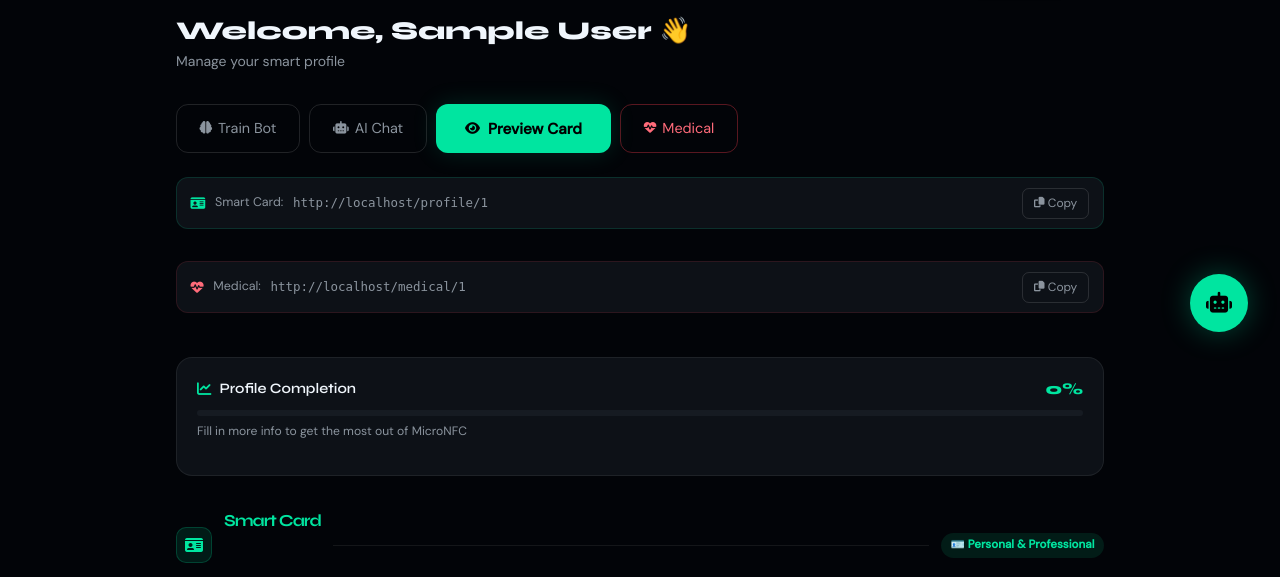
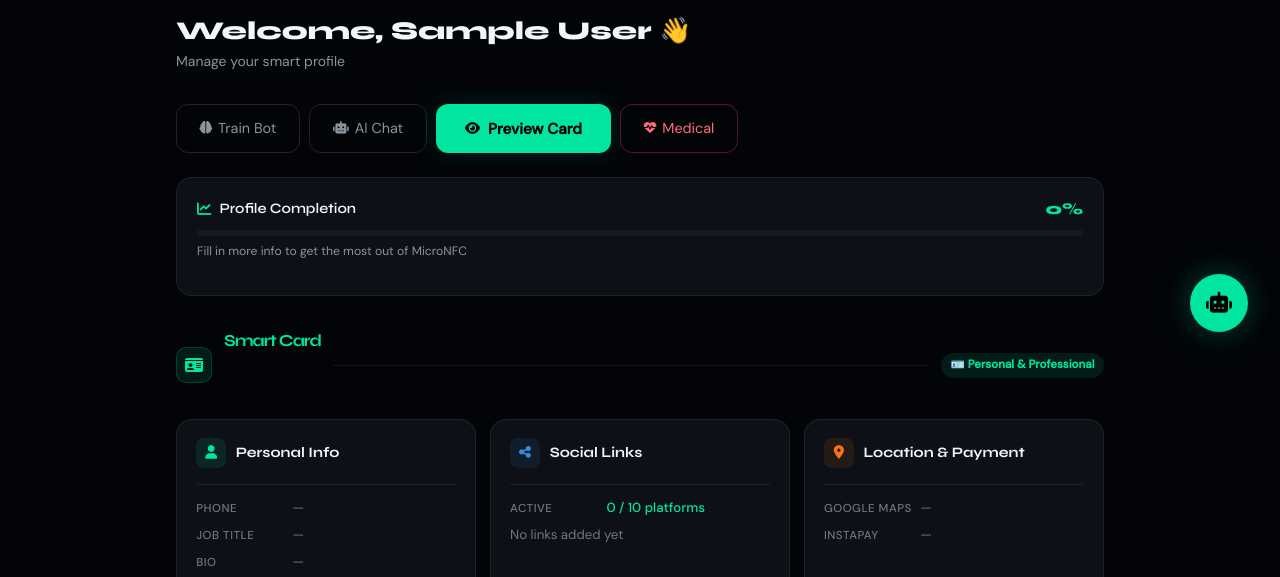
Before and after one commit to MostafaAlwakel/micronfc, a Flask app: page /dashboard in a window 1280 px wide. Shown: the part 436-1013 px from the top of the page. Run offline with Flask 3, Linux system fonts and the light colour scheme; the visitor is signed in with stand-in values (Sample User, id 1); data that the repository does not hold is empty.

Commit message:
Update dashboard.html

```diff
--- a/templates/dashboard.html
+++ b/templates/dashboard.html
@@ -395,25 +395,6 @@
     </div>
   </div>
 
-  <!-- ── Share Links ── -->
-  <div class="share-bars">
-    <div class="share-bar" style="border-color:rgba(0,229,160,0.15);">
-      <i class="fa fa-id-card" style="color:var(--accent); font-size:0.82rem; flex-shrink:0;"></i>
-      <span style="font-size:0.78rem; color:var(--muted); white-space:nowrap; flex-shrink:0;">Smart Card:</span>
-      <span id="share-link" class="share-link">{{ request.host_url }}profile/{{ user.id }}</span>
-      <button onclick="copyLink('share-link','copy-btn-1')" id="copy-btn-1" class="copy-btn">
-        <i class="fa fa-copy fa-sm"></i> Copy
-      </button>
-    </div>
-    <div class="share-bar" style="border-color:rgba(220,53,69,0.15);">
-      <i class="fa fa-heart-pulse" style="color:#ff6b7a; font-size:0.82rem; flex-shrink:0;"></i>
-      <span style="font-size:0.78rem; color:var(--muted); white-space:nowrap; flex-shrink:0;">Medical:</span>
-      <span id="medical-link" class="share-link">{{ request.host_url }}medical/{{ user.id }}</span>
-      <button onclick="copyLink('medical-link','copy-btn-2')" id="copy-btn-2" class="copy-btn">
-        <i class="fa fa-copy fa-sm"></i> Copy
-      </button>
-    </div>
-  </div>
 
   <!-- ── Profile Completion ── -->
   <div class="completion-card">
```
